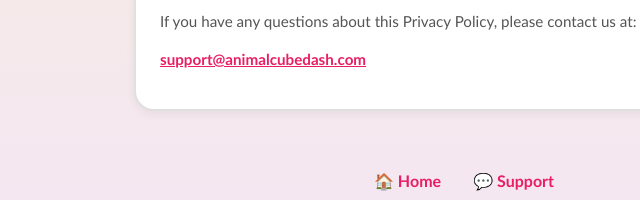
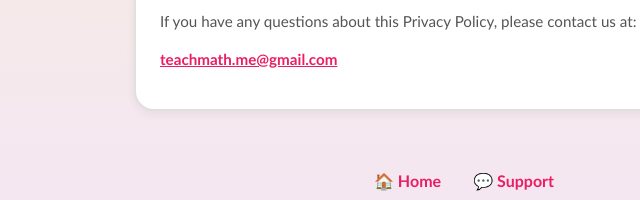
Before and after one commit to teach-me-all/animal-cube-dash, a plain HTML site: page docs/privacy.html in a window 1280 px wide. Shown: the part 2400-2600 px from the top of the page, 176-816 px from the left. Drawn offline with Linux system fonts and the light colour scheme.

Commit message:
Update support email to teachmath.me@gmail.com
Co-Authored-By: Claude Opus 4.6 <noreply@anthropic.com>

```diff
--- a/docs/privacy.html
+++ b/docs/privacy.html
@@ -193,7 +193,7 @@
         <div class="section-card">
             <h2>📧 Contact Us</h2>
             <p>If you have any questions about this Privacy Policy, please contact us at:</p>
-            <p><strong><a href="mailto:support@animalcubedash.com">support@animalcubedash.com</a></strong></p>
+            <p><strong><a href="mailto:teachmath.me@gmail.com">teachmath.me@gmail.com</a></strong></p>
         </div>
 
         <footer>
```
Also changed, not shown: docs/support.html (+1 -1 lines).
